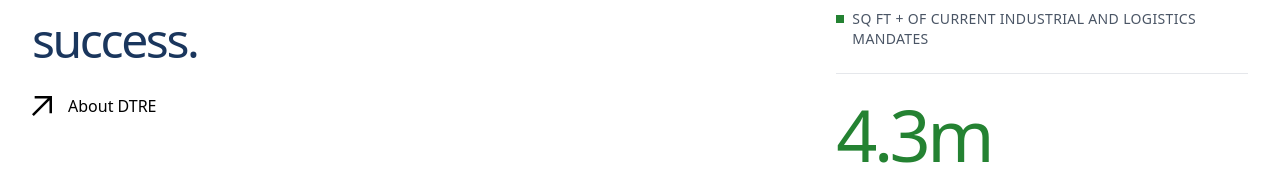
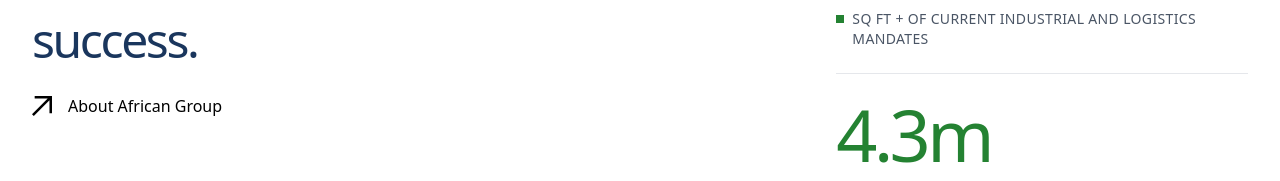
Before and after one commit to Marie-Adedayo/african-group, a React (Vite) app in the folder client/: page / in a window 1280 px wide. Shown: the part 1138-1319 px from the top of the page. Built offline with nearby package versions, Linux system fonts and the light colour scheme.

Commit message:
african group

```diff
--- a/client/src/Components/About.jsx
+++ b/client/src/Components/About.jsx
@@ -28,7 +28,7 @@
             to="/about"
             className="inline-flex items-center gap-4 text-inherit text-base font-normal no-underline bg-transparent border-none outline-none shadow-none cursor-pointer appearance-none hover:opacity-80 flex-row-reverse justify-end"
           >
-            <span>About DTRE</span>
+            <span>About African Group</span>
             <i>
               <svg xmlns="http://www.w3.org/2000/svg" viewBox="0 0 1024 1024" className="w-5 h-5">
                 <path
```
